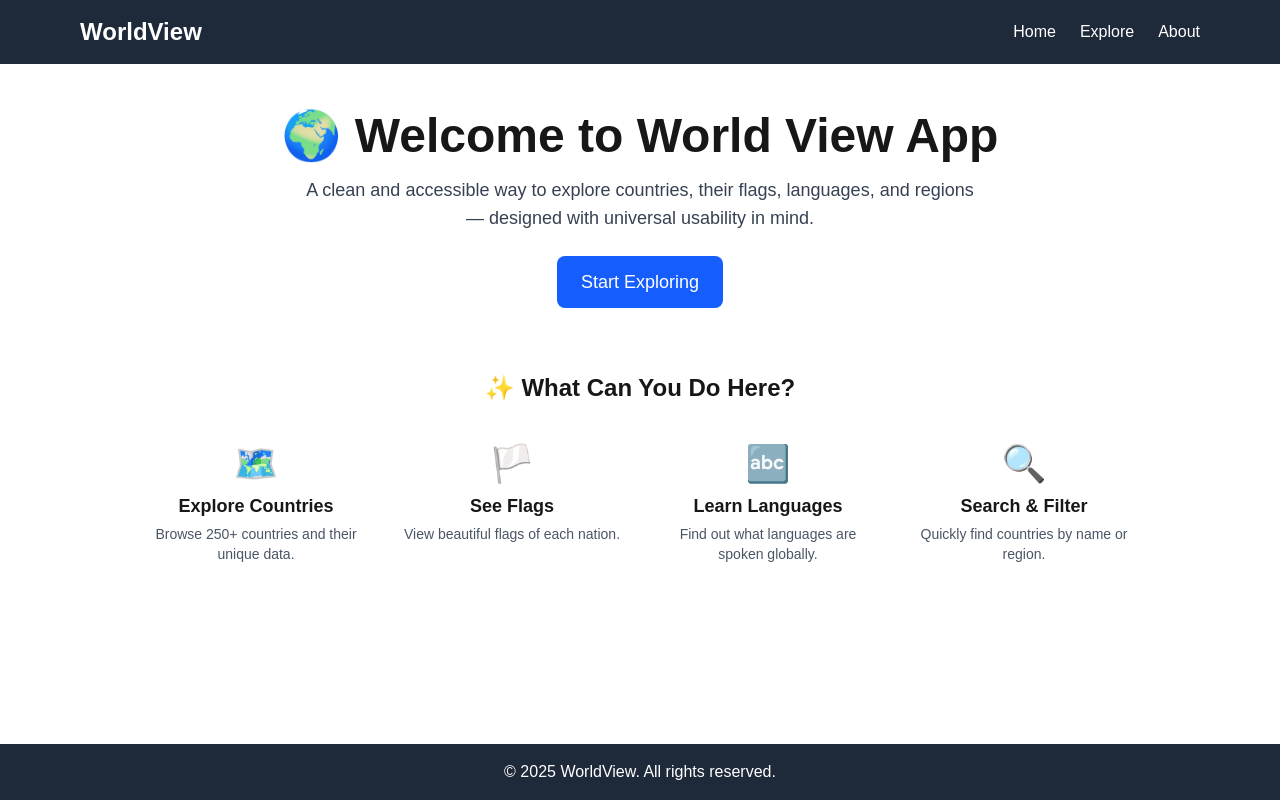
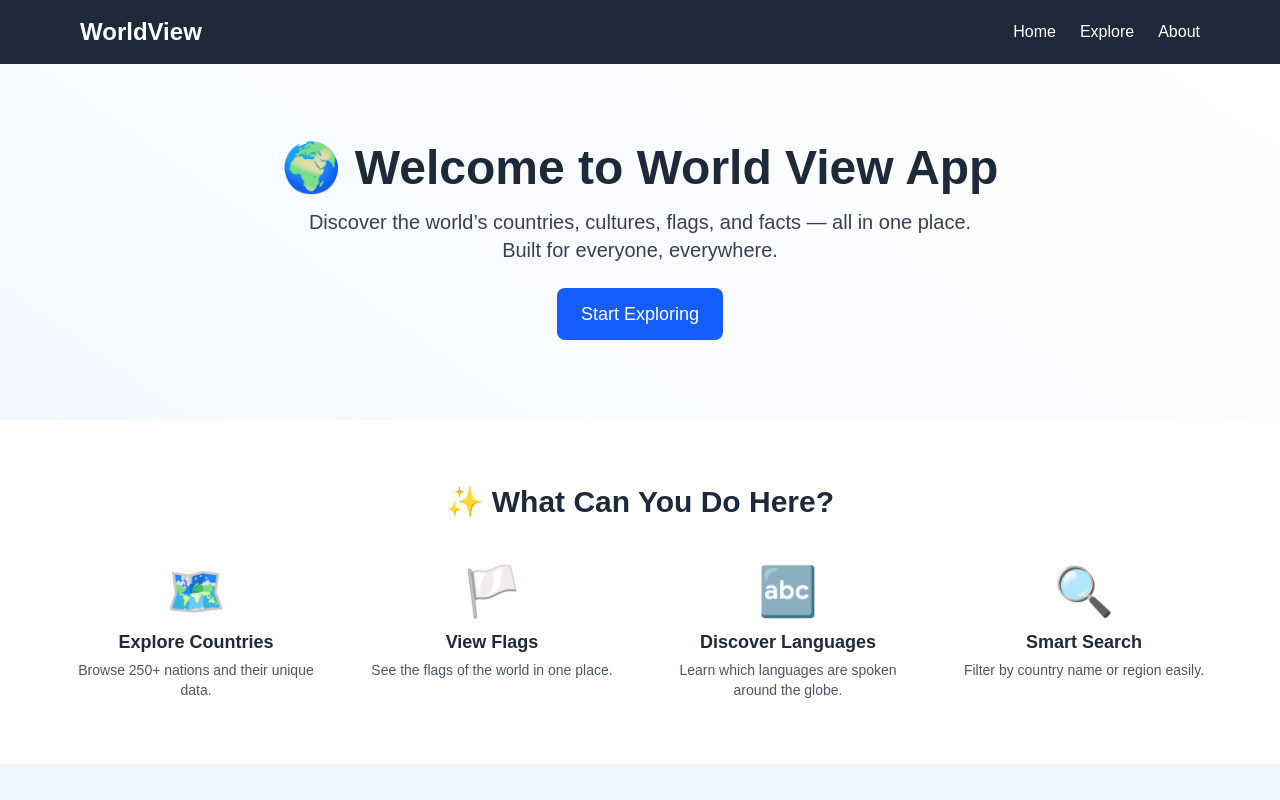
Before and after one commit to hamzas4011/world-view-app, a Next.js app: page / in a window 1280 px wide. Shown: the top 800 px of the page. Built offline with nearby package versions, Linux system fonts and the light colour scheme.

Commit message:
update frontpage

```diff
--- a/src/app/page.tsx
+++ b/src/app/page.tsx
@@ -2,49 +2,58 @@
 
 export default function HomePage() {
   return (
-    <main className="max-w-5xl mx-auto px-4 py-12">
+    <main className="min-h-screen bg-gradient-to-tr from-blue-50 to-white text-gray-800">
       {/* 🌍 Hero Section */}
-      <section className="text-center mb-16">
+      <section className="text-center px-4 py-20">
         <h1 className="text-4xl sm:text-5xl font-bold mb-4">🌍 Welcome to World View App</h1>
-        <p className="text-lg text-gray-700 mb-6 max-w-2xl mx-auto">
-          A clean and accessible way to explore countries, their flags, languages, and regions —
-          designed with universal usability in mind.
+        <p className="text-lg sm:text-xl max-w-2xl mx-auto text-gray-700 mb-6">
+          Discover the world’s countries, cultures, flags, and facts — all in one place.
+          Built for everyone, everywhere.
         </p>
         <a
           href="/explore"
-          className="inline-block bg-blue-600 text-white px-6 py-3 rounded-lg text-lg hover:bg-blue-700 focus:outline-none focus:ring-2 focus:ring-blue-400 transition"
+          className="inline-block bg-blue-600 text-white px-6 py-3 rounded-lg text-lg font-medium hover:bg-blue-700 focus:outline-none focus:ring-2 focus:ring-blue-400 transition"
         >
           Start Exploring
         </a>
       </section>
 
-      {/* ✨ What Can You Do Section */}
-      <section className="mb-16" aria-labelledby="features-heading">
-        <h2 id="features-heading" className="text-2xl font-semibold text-center mb-10">
+      {/* ✨ Features */}
+      <section className="bg-white py-16 px-6" aria-labelledby="features-heading">
+        <h2 id="features-heading" className="text-2xl sm:text-3xl font-semibold text-center mb-12">
           ✨ What Can You Do Here?
         </h2>
-        <div className="grid grid-cols-1 sm:grid-cols-2 md:grid-cols-4 gap-8 text-center">
+        <div className="grid grid-cols-1 sm:grid-cols-2 md:grid-cols-4 gap-8 text-center max-w-6xl mx-auto">
           <div>
-            <div className="text-4xl mb-2" role="img" aria-label="Map emoji">🗺️</div>
-            <h3 className="font-semibold text-lg mb-1">Explore Countries</h3>
-            <p className="text-sm text-gray-600">Browse 250+ countries and their unique data.</p>
+            <div className="text-5xl mb-3" role="img" aria-label="Map emoji">🗺️</div>
+            <h3 className="text-lg font-bold mb-1">Explore Countries</h3>
+            <p className="text-sm text-gray-600">Browse 250+ nations and their unique data.</p>
           </div>
           <div>
-            <div className="text-4xl mb-2" role="img" aria-label="Flag emoji">🏳️</div>
-            <h3 className="font-semibold text-lg mb-1">See Flags</h3>
-            <p className="text-sm text-gray-600">View beautiful flags of each nation.</p>
+            <div className="text-5xl mb-3" role="img" aria-label="Flag emoji">🏳️</div>
+            <h3 className="text-lg font-bold mb-1">View Flags</h3>
+            <p className="text-sm text-gray-600">See the flags of the world in one place.</p>
           </div>
           <div>
-            <div className="text-4xl mb-2" role="img" aria-label="Alphabet emoji">🔤</div>
-            <h3 className="font-semibold text-lg mb-1">Learn Languages</h3>
-            <p className="text-sm text-gray-600">Find out what languages are spoken globally.</p>
+            <div className="text-5xl mb-3" role="img" aria-label="Language emoji">🔤</div>
+            <h3 className="text-lg font-bold mb-1">Discover Languages</h3>
+            <p className="text-sm text-gray-600">Learn which languages are spoken around the globe.</p>
           </div>
           <div>
-            <div className="text-4xl mb-2" role="img" aria-label="Search emoji">🔍</div>
-            <h3 className="font-semibold text-lg mb-1">Search & Filter</h3>
-            <p className="text-sm text-gray-600">Quickly find countries by name or region.</p>
+            <div className="text-5xl mb-3" role="img" aria-label="Search emoji">🔍</div>
+            <h3 className="text-lg font-bold mb-1">Smart Search</h3>
+            <p className="text-sm text-gray-600">Filter by country name or region easily.</p>
           </div>
         </div>
+      </section>
+
+      {/* 🧠 App Purpose (Optional Section) */}
+      <section className="bg-blue-50 py-12 px-6 text-center">
+        <h2 className="text-2xl font-semibold mb-4">Why World View?</h2>
+        <p className="text-gray-700 max-w-2xl mx-auto">
+          World View is a simple, accessible, and beautiful way to learn more about the countries we share our planet with.
+          Whether you're curious, researching, or learning — this is your global starting point.
+        </p>
       </section>
     </main>
   )
```
